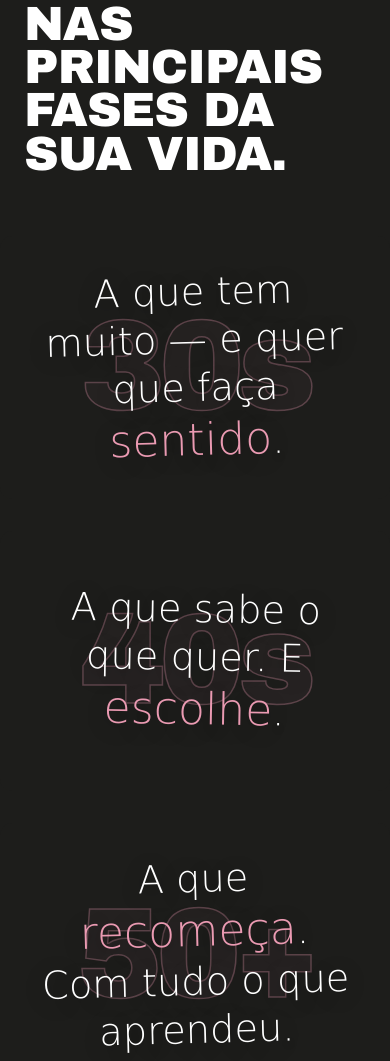
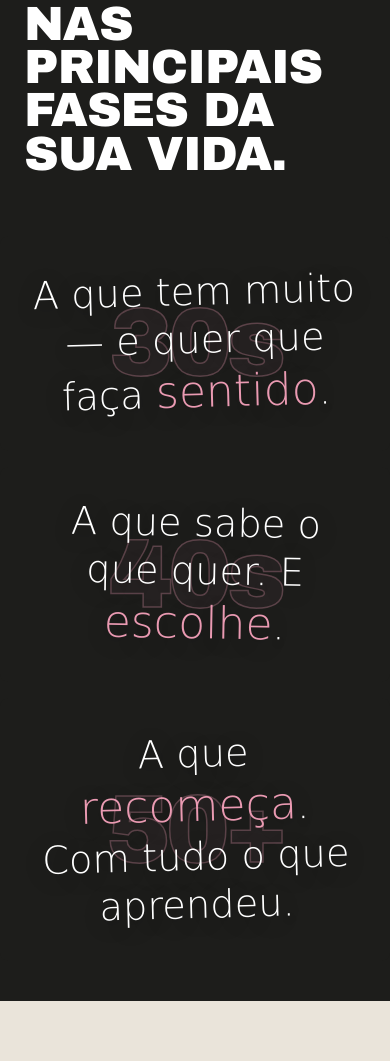
Before and after one commit to vanessapeq/huboutside, a plain HTML site: page index.html in a window 390 px wide. Shown: the part 1619-2680 px from the top of the page. Drawn offline with Linux system fonts and the light colour scheme; a web font is replaced by a local one.

Commit message:
style: reduce height of stages section on mobile to fit screen better

```diff
--- a/style.css
+++ b/style.css
@@ -956,12 +956,18 @@ footer {
 
     .hw-grid {
         grid-template-columns: 1fr;
+        gap: 16px;
     }
 
     .hw-item {
         height: auto;
-        min-height: 260px;
-        padding: 32px 24px;
+        min-height: 140px;
+        padding: 32px 16px;
+        border-radius: 8px;
+    }
+
+    .hw-decade {
+        font-size: clamp(6rem, 18vw, 8rem);
     }
 
     .outside-content {
```
